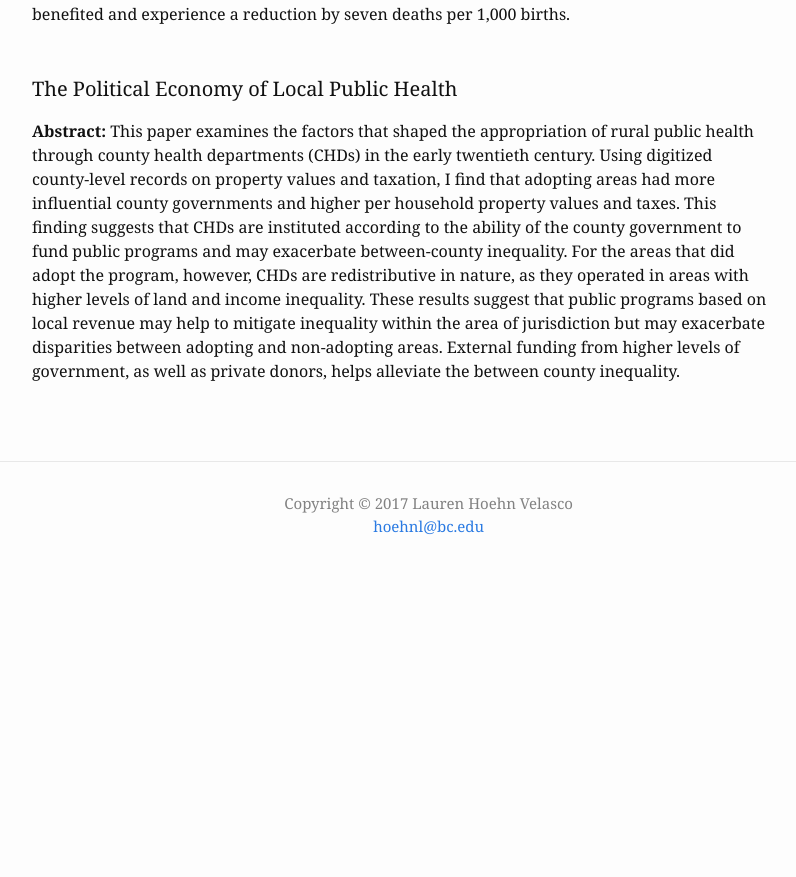
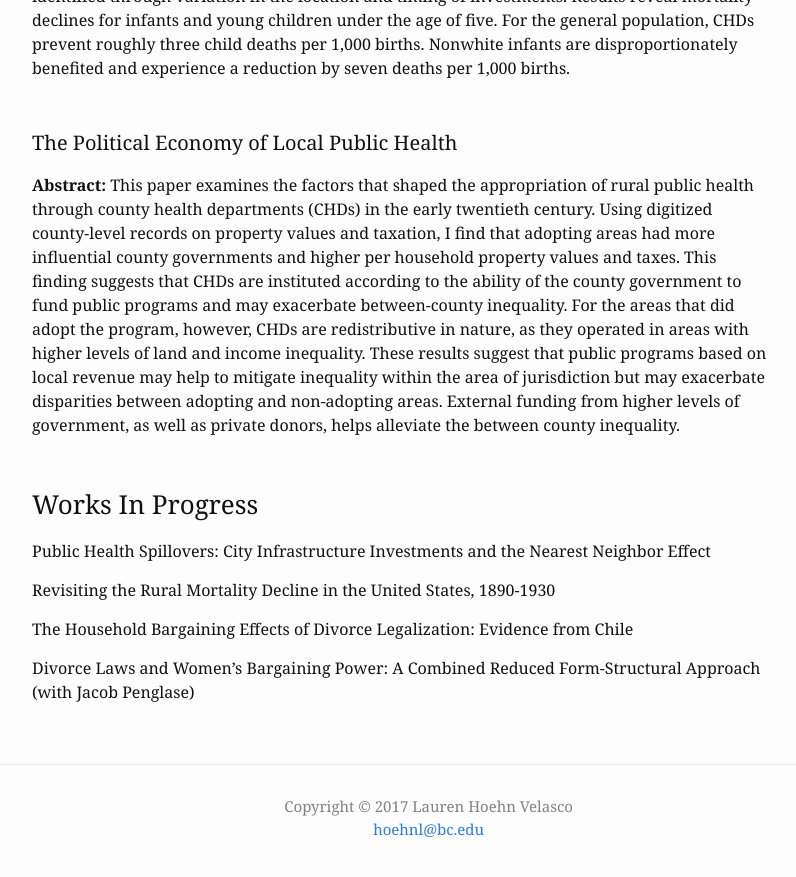
Before and after one commit to germsvel/lhv, a Jekyll site: the page built from research.html, in a window 1280 px wide and 900 px high, scrolled down 731 px. Shown: the top 877 px of the window, without its empty margins (238-1034 px from the left). Built offline with Jekyll 4.4.1, drawn with Linux system fonts in a browser that asks for light colours; before the commit the page ends 1328 px from its top, so only the background shows below that.

Commit message:
Add works in progress section to research page

```diff
--- a/research.html
+++ b/research.html
@@ -84,3 +86,16 @@ permalink: /research/
     inequality.
   </p>
 </div>
+
+<h3>Works In Progress</h4>
+
+<p>Public Health Spillovers: City Infrastructure Investments and the Nearest
+Neighbor Effect</p>
+
+<p>Revisiting the Rural Mortality Decline in the United States, 1890-1930</p>
+
+<p>The Household Bargaining Effects of Divorce Legalization: Evidence from
+Chile</p>
+
+<p>Divorce Laws and Women’s Bargaining Power: A Combined Reduced Form-Structural
+Approach (with Jacob Penglase)</p>
```
Also changed, not shown: other parts of research.html (+2 -0 lines).
